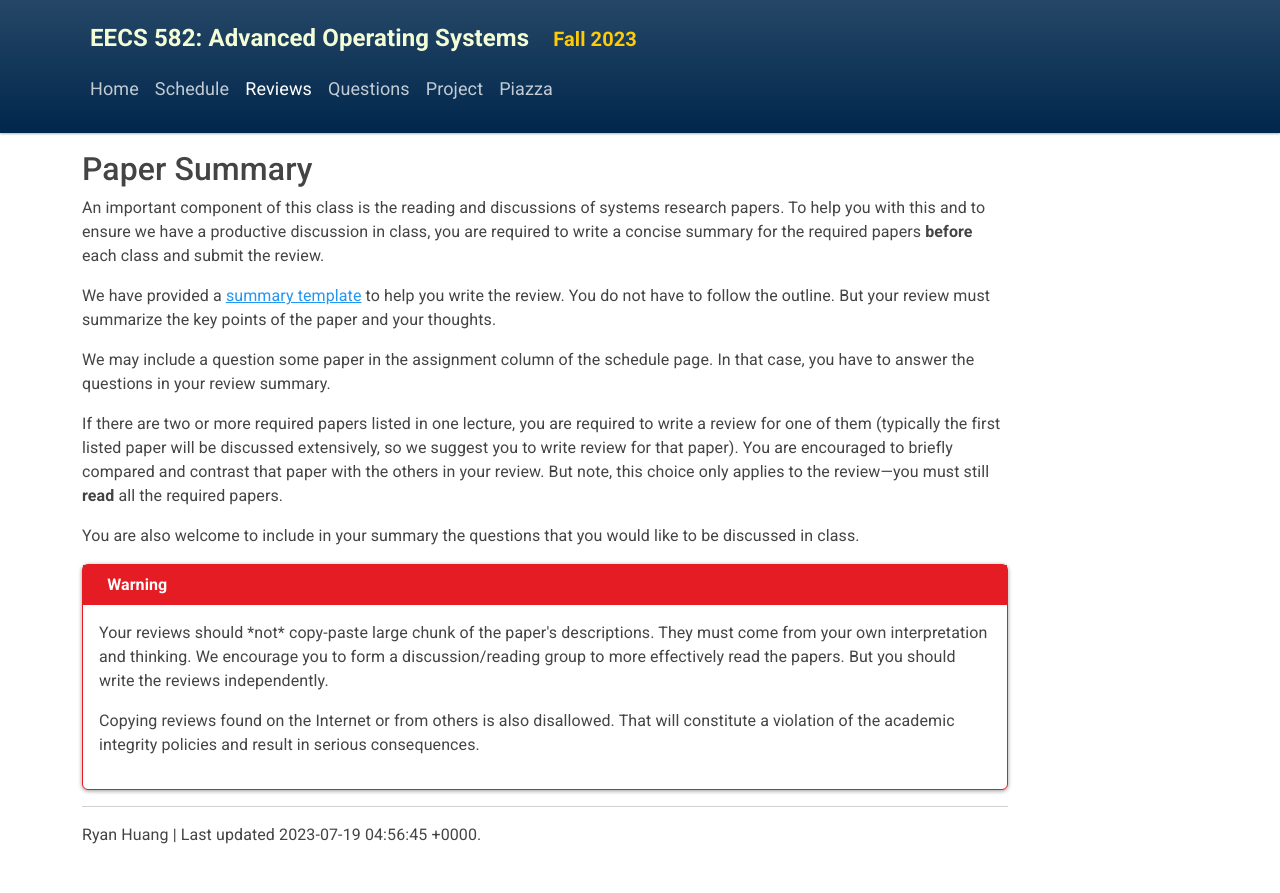
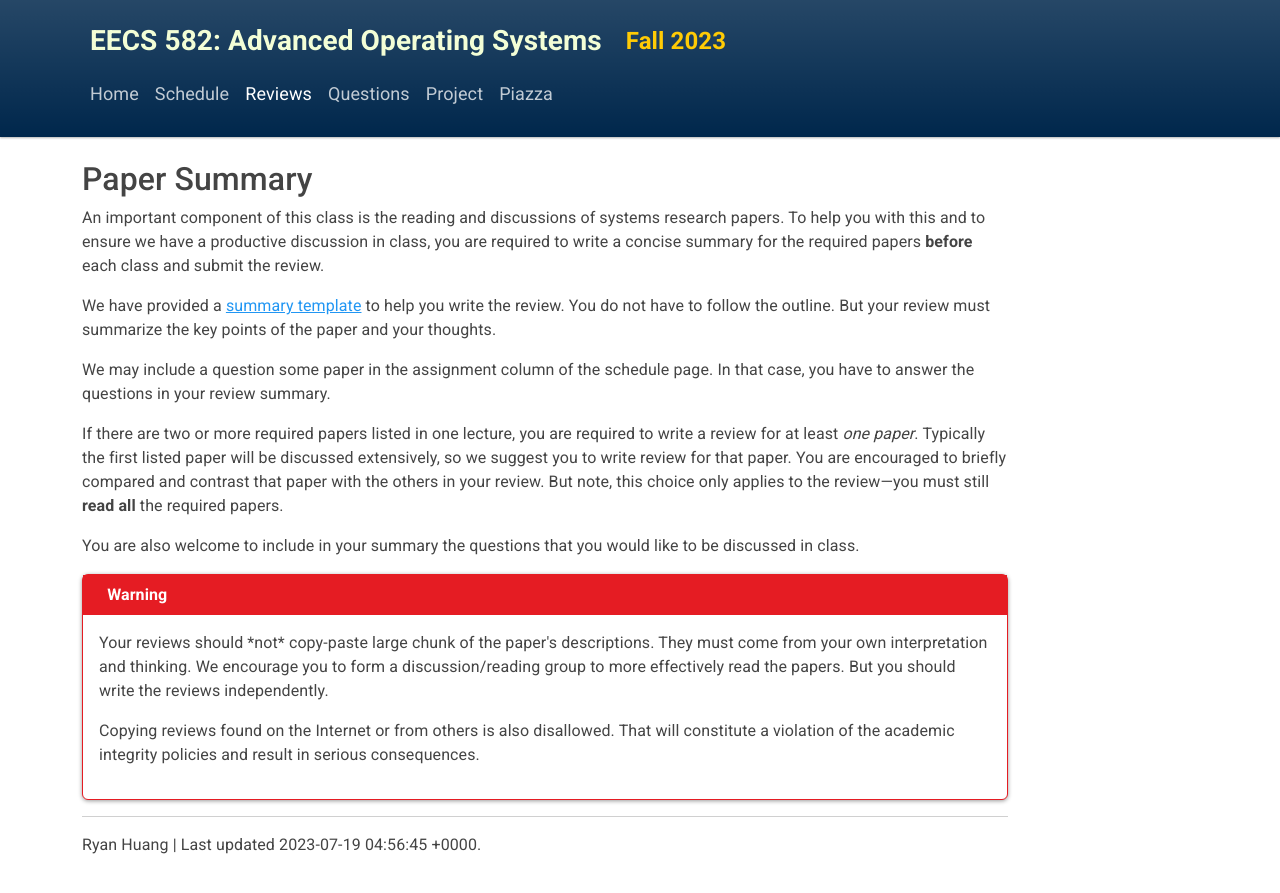
Before and after one commit to eecs582/eecs582.github.io, a Jekyll site: the page built from reviews.md, in a window 1280 px wide. Shown: the top 893 px of the page. Built offline with Jekyll 4.4.1, drawn with Linux system fonts in a browser that asks for light colours.

Commit message:
misc updates

```diff
--- a/_includes/banner.html
+++ b/_includes/banner.html
@@ -6,8 +6,8 @@
       </button>
       <div class="collapse navbar-collapse flex-column" id="navbarMain">
         <div class="navbar-nav me-auto">
-          <h4 class="navbar-text navbar-title-main pb-0">EECS 582: Advanced Operating Systems</h4>
-          <h5 class="navbar-text navbar-title-sub ps-4 pb-0">Fall 2023</h5>
+          <h3 class="navbar-text navbar-title-main pb-0">EECS 582: Advanced Operating Systems</h3>
+          <h4 class="navbar-text navbar-title-sub ps-4 pb-0">Fall 2023</h4>
         </div>
         <ul class="navbar-nav me-auto">
           {% for item in site.navigation %}
--- a/assets/css/site.css
+++ b/assets/css/site.css
@@ -130,7 +130,7 @@ th {
   top: 60px;
 }
 .body-content {
-  margin-top: 20px;
+  margin-top: 30px;
 }
 .section {
   margin-bottom: 25px;
--- a/reviews.md
+++ b/reviews.md
@@ -18,11 +18,11 @@ We may include a question some paper in the assignment column of the schedule
 page. In that case, you have to answer the questions in your review summary.
 
 If there are two or more required papers listed in one lecture, you are
-required to write a review for one of them (typically the first listed paper
-will be discussed extensively, so we suggest you to write review for that
-paper). You are encouraged to briefly compared and contrast that paper with the
+required to write a review for at least *one paper*. Typically the first listed
+paper will be discussed extensively, so we suggest you to write review for that
+paper. You are encouraged to briefly compared and contrast that paper with the
 others in your review. But note, this choice only applies to the review---you
-must still **read** all the required papers.
+must still **read all** the required papers.
 
 You are also welcome to include in your summary the questions that you would like to be
 discussed in class.
```
Also changed, not shown: index.md (+6 -6 lines).
